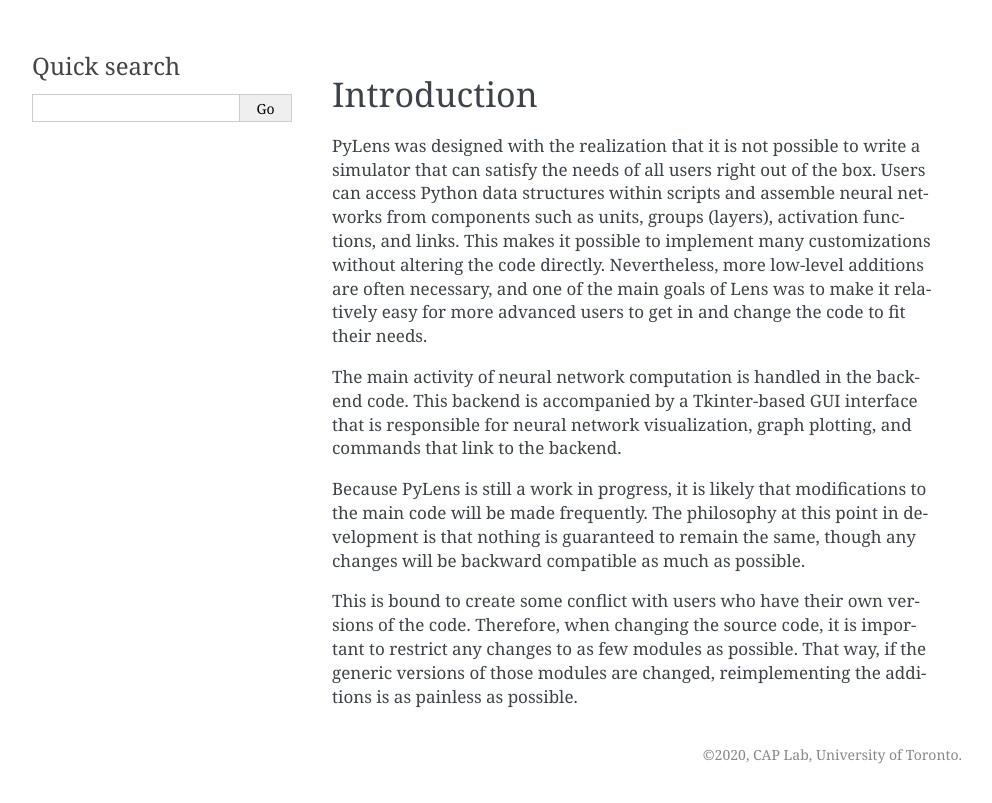
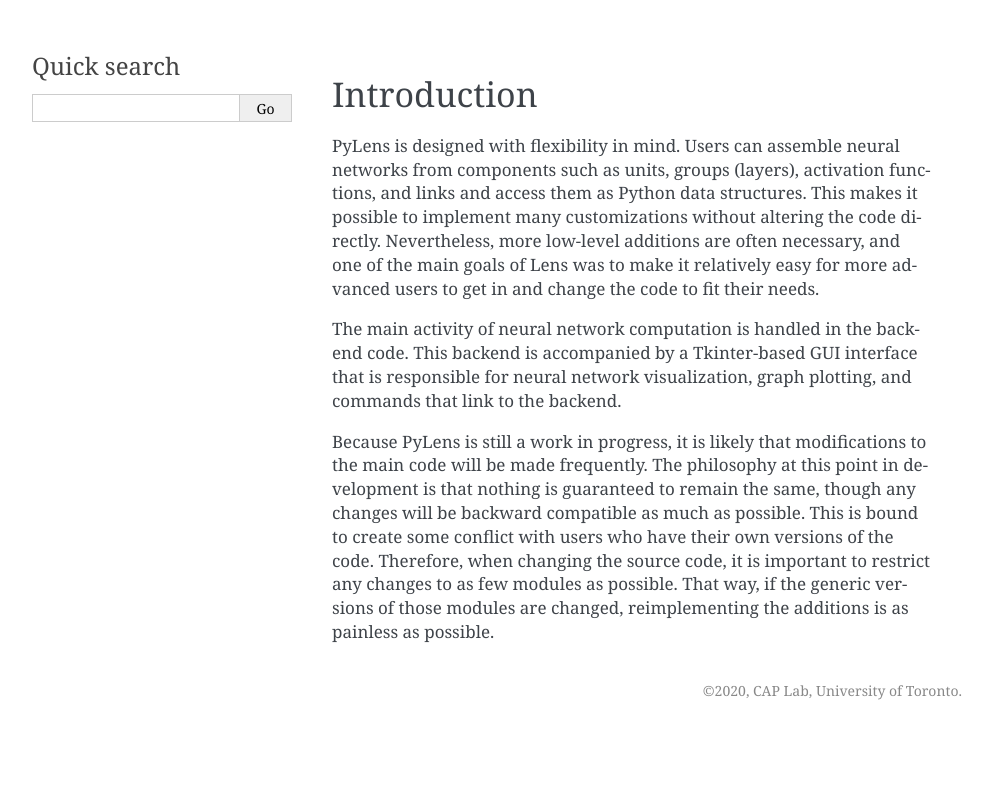
Before and after one commit to blairarmstrong/PyLensPublic, a Sphinx documentation site: the page built from docs/source/introduction_for_programmers.rst, in a window 1280 px wide. Shown: the top 803 px of the page, without its empty margins (148-1140 px from the left). Built offline with Sphinx 7.4.7, drawn with Linux system fonts in a browser that asks for light colours.

Commit message:
Run github actions

```diff
--- a/docs/source/file_formats/example_files.rst
+++ b/docs/source/file_formats/example_files.rst
@@ -1,5 +1,7 @@
 Example Files
 ========================
+
+This documentation is adapted from the original Lens documentation.
 
 Text Format
 ------------------
--- a/docs/source/file_formats/index.rst
+++ b/docs/source/file_formats/index.rst
@@ -4,7 +4,6 @@
 .. toctree::
    :maxdepth: 2
 
-   script_files
    example_files
    activation_output_files
    weight_files
--- a/docs/source/group_types.rst
+++ b/docs/source/group_types.rst
@@ -1,9 +1,12 @@
 Special Topics: Group Types
 ==============================
+
+This documentation is adapted from the original Lens documentation.
 
 Group (layer) types are divided into four classes. There are the basic types, input types, output types, and cost types. The basic types are simply a set of flags that include the basic types, such as ``input``, ``output``, ``bias``, and ``elman``, and any other types that don't happen to fit the other categories.
 
 The input, output, and cost types, on the other hand, actually reflect particular transformation functions. These functions will be executed in the order in which the types were specified.
+
 
 Basic Types
 ------------
--- a/docs/source/introduction.rst
+++ b/docs/source/introduction.rst
@@ -1,7 +1,7 @@
 Introduction to PyLens
 =====================
 
-PyLens is a flexible neural network simulator written in Python that is based on the Lens neural network simulator. PyLens is able to handle large, complex simulations but is also reasonably easy for novices to use. PyLens has three main design objectives:
+PyLens is a flexible neural network simulator written in Python that is based on the Lens neural network simulator (Rohde, 1999). PyLens is able to handle large, complex simulations but is also reasonably easy for novices to use. PyLens has three main design objectives:
 
 * **Wide Range of Supported Neural Networks**. Currently, PyLens supports a wide range of neural networks that are commonly used in cognitive modeling. These include feedforward networks, simple recurrent networks, recurrent networks with backpropagation through time, continuous neural networks, and Boltzmann machines. Some of these networks, such as continuous neural networks and Boltzmann machines, are often not supported in AI-oriented neural network packages such as PyTorch and TensorFlow. Users can also freely combine components of these different networks and customize the networks they want in Python scripts.
 
--- a/docs/source/introduction_for_programmers.rst
+++ b/docs/source/introduction_for_programmers.rst
@@ -1,10 +1,8 @@
 Introduction
 ==============
 
-PyLens was designed with the realization that it is not possible to write a simulator that can satisfy the needs of all users right out of the box. Users can access Python data structures within scripts and assemble neural networks from components such as units, groups (layers), activation functions, and links. This makes it possible to implement many customizations without altering the code directly. Nevertheless, more low-level additions are often necessary, and one of the main goals of Lens was to make it relatively easy for more advanced users to get in and change the code to fit their needs.
+PyLens is designed with flexibility in mind. Users can  assemble neural networks from components such as units, groups (layers), activation functions, and links and access them as Python data structures. This makes it possible to implement many customizations without altering the code directly. Nevertheless, more low-level additions are often necessary, and one of the main goals of Lens was to make it relatively easy for more advanced users to get in and change the code to fit their needs.
 
 The main activity of neural network computation is handled in the backend code. This backend is accompanied by a Tkinter-based GUI interface that is responsible for neural network visualization, graph plotting, and commands that link to the backend.
 
-Because PyLens is still a work in progress, it is likely that modifications to the main code will be made frequently. The philosophy at this point in development is that nothing is guaranteed to remain the same, though any changes will be backward compatible as much as possible.
-
-This is bound to create some conflict with users who have their own versions of the code. Therefore, when changing the source code, it is important to restrict any changes to as few modules as possible. That way, if the generic versions of those modules are changed, reimplementing the additions is as painless as possible.
+Because PyLens is still a work in progress, it is likely that modifications to the main code will be made frequently. The philosophy at this point in development is that nothing is guaranteed to remain the same, though any changes will be backward compatible as much as possible.  This is bound to create some conflict with users who have their own versions of the code. Therefore, when changing the source code, it is important to restrict any changes to as few modules as possible. That way, if the generic versions of those modules are changed, reimplementing the additions is as painless as possible.
--- a/docs/source/network_types.rst
+++ b/docs/source/network_types.rst
@@ -1,5 +1,7 @@
 Special Topics: Network Types
 ==============================
+
+This documentation is adapted from the original Lens documentation.
 
 Standard Networks
 -----------------
```
Also changed, not shown: 1 other file.
